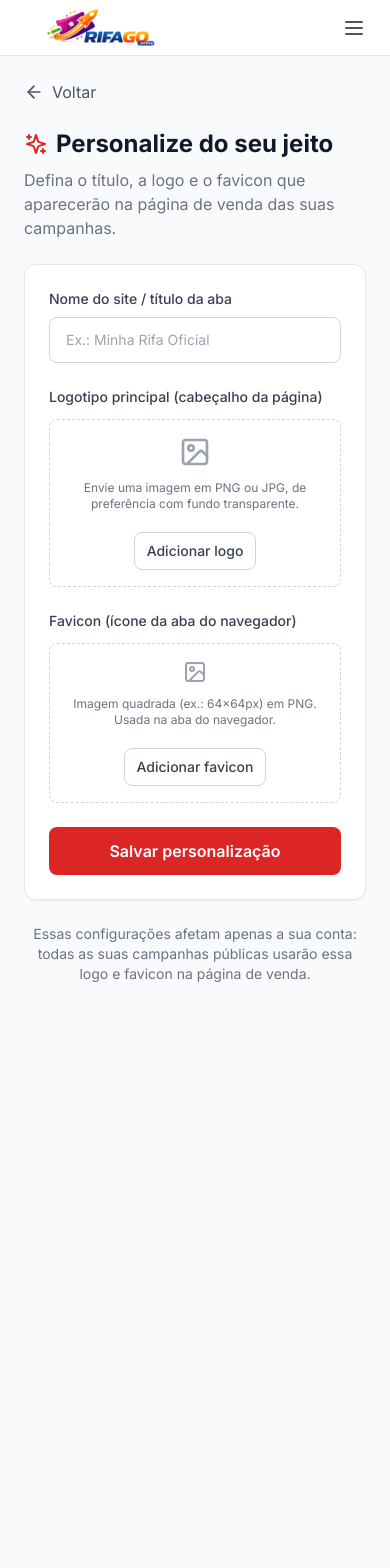
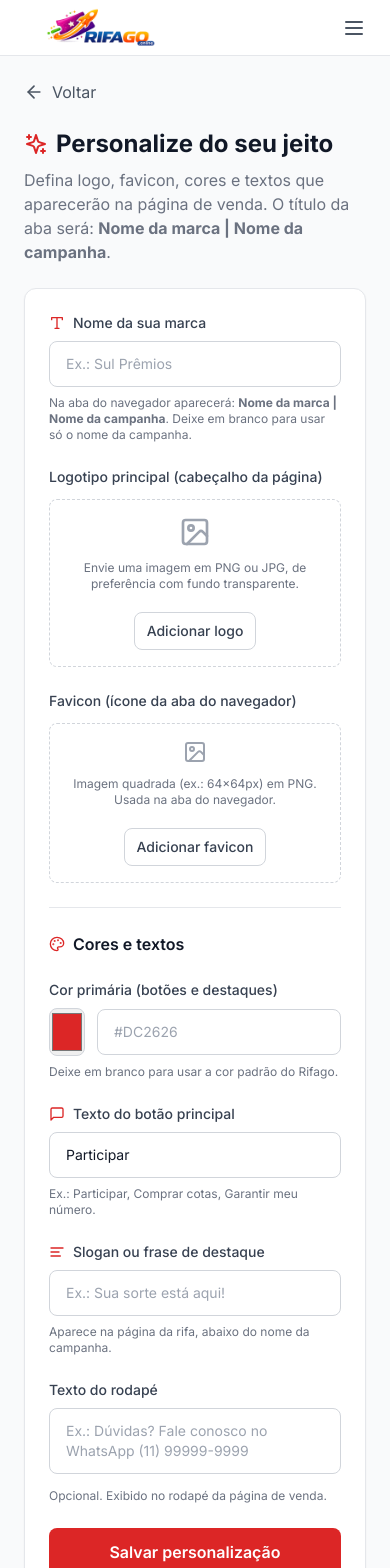
Before and after one commit to pedindooficial/rifago, a Next.js app: page /configuracao/personalizar in a window 390 px wide. Shown: the top 1568 px of the page. Before the commit the page ends 1008 px from the top, so only its background shows below. Built offline with nearby package versions, Linux system fonts and the light colour scheme; no server answers.

Commit message:
Personalizar: titulo aba Marca | Campanha, cor primaria, CTA, slogan e rodape

```diff
--- a/app/(dashboard)/configuracao/personalizar/page.tsx
+++ b/app/(dashboard)/configuracao/personalizar/page.tsx
@@ -3,18 +3,26 @@
 import { useEffect, useRef, useState } from "react";
 import Link from "next/link";
 import Image from "next/image";
-import { ArrowLeft, Image as ImageIcon, Sparkles } from "lucide-react";
+import { ArrowLeft, Image as ImageIcon, Sparkles, Palette, Type, MessageSquare, AlignLeft } from "lucide-react";
 
 type BrandingForm = {
   siteTitle: string;
   logoUrl: string;
   faviconUrl: string;
+  primaryColor: string;
+  ctaButtonText: string;
+  slogan: string;
+  footerText: string;
 };
 
 const defaultForm: BrandingForm = {
   siteTitle: "",
   logoUrl: "",
   faviconUrl: "",
+  primaryColor: "",
+  ctaButtonText: "Participar",
+  slogan: "",
+  footerText: "",
 };
 
 export default function Personalizar() {
@@ -54,6 +62,10 @@ export default function Personalizar() {
         siteTitle: form.siteTitle ?? "",
         logoUrl: form.logoUrl ?? "",
         faviconUrl: form.faviconUrl ?? "",
+        primaryColor: form.primaryColor ?? "",
+        ctaButtonText: form.ctaButtonText || "Participar",
+        slogan: form.slogan ?? "",
+        footerText: form.footerText ?? "",
       };
       const res = await fetch("/api/config/personalizar", {
         method: "PUT",
@@ -95,7 +107,7 @@ export default function Personalizar() {
           <h1 className="text-2xl font-bold text-gray-900">Personalize do seu jeito</h1>
         </div>
         <p className="text-gray-500 mb-6">
-          Defina o título, a logo e o favicon que aparecerão na página de venda das suas campanhas.
+          Defina logo, favicon, cores e textos que aparecerão na página de venda. O título da aba será: <strong>Nome da marca | Nome da campanha</strong>.
         </p>
 
         <div className="bg-white rounded-xl shadow-sm border border-gray-200 overflow-hidden">
@@ -105,16 +117,20 @@ export default function Personalizar() {
             ) : (
               <>
                 <div className="space-y-2">
-                  <label className="block text-sm font-medium text-gray-700">
-                    Nome do site / título da aba
+                  <label className="block text-sm font-medium text-gray-700 flex items-center gap-2">
+                    <Type className="w-4 h-4 text-primary" />
+                    Nome da sua marca
                   </label>
                   <input
                     type="text"
                     value={form.siteTitle}
                     onChange={(e) => setForm((f) => ({ ...f, siteTitle: e.target.value }))}
-                    placeholder="Ex.: Minha Rifa Oficial"
+                    placeholder="Ex.: Sul Prêmios"
                     className="w-full px-4 py-3 border border-gray-300 rounded-lg focus:ring-2 focus:ring-primary focus:border-transparent text-sm sm:text-base"
                   />
+                  <p className="text-xs text-gray-500">
+                    Na aba do navegador aparecerá: <strong>Nome da marca | Nome da campanha</strong>. Deixe em branco para usar só o nome da campanha.
+                  </p>
                 </div>
 
                 <div className="grid grid-cols-1 md:grid-cols-2 gap-6">
@@ -225,6 +241,79 @@ export default function Personalizar() {
                   </div>
                 </div>
 
+                <div className="border-t border-gray-200 pt-6 space-y-6">
+                  <h3 className="text-base font-semibold text-gray-900 flex items-center gap-2">
+                    <Palette className="w-4 h-4 text-primary" />
+                    Cores e textos
+                  </h3>
+
+                  <div className="space-y-2">
+                    <label className="block text-sm font-medium text-gray-700">
+                      Cor primária (botões e destaques)
+                    </label>
+                    <div className="flex items-center gap-3">
+                      <input
+                        type="color"
+                        value={form.primaryColor || "#DC2626"}
+                        onChange={(e) => setForm((f) => ({ ...f, primaryColor: e.target.value }))}
+                        className="w-12 h-12 rounded-lg border border-gray-300 cursor-pointer"
+                      />
+                      <input
+                        type="text"
+                        value={form.primaryColor}
+                        onChange={(e) => setForm((f) => ({ ...f, primaryColor: e.target.value }))}
+                        placeholder="#DC2626"
+                        className="flex-1 px-4 py-3 border border-gray-300 rounded-lg focus:ring-2 focus:ring-primary focus:border-transparent text-sm"
+                      />
+                    </div>
+                    <p className="text-xs text-gray-500">Deixe em branco para usar a cor padrão do Rifago.</p>
+                  </div>
+
+                  <div className="space-y-2">
+                    <label className="block text-sm font-medium text-gray-700 flex items-center gap-2">
+                      <MessageSquare className="w-4 h-4 text-primary" />
+                      Texto do botão principal
+                    </label>
+                    <input
+                      type="text"
+                      value={form.ctaButtonText}
+                      onChange={(e) => setForm((f) => ({ ...f, ctaButtonText: e.target.value }))}
+                      placeholder="Participar"
+                      className="w-full px-4 py-3 border border-gray-300 rounded-lg focus:ring-2 focus:ring-primary focus:border-transparent text-sm sm:text-base"
+                    />
+                    <p className="text-xs text-gray-500">Ex.: Participar, Comprar cotas, Garantir meu número.</p>
+                  </div>
+
+                  <div className="space-y-2">
+                    <label className="block text-sm font-medium text-gray-700 flex items-center gap-2">
+                      <AlignLeft className="w-4 h-4 text-primary" />
+                      Slogan ou frase de destaque
+                    </label>
+                    <input
+                      type="text"
+                      value={form.slogan}
+                      onChange={(e) => setForm((f) => ({ ...f, slogan: e.target.value }))}
+                      placeholder="Ex.: Sua sorte está aqui!"
+                      className="w-full px-4 py-3 border border-gray-300 rounded-lg focus:ring-2 focus:ring-primary focus:border-transparent text-sm sm:text-base"
+                    />
+                    <p className="text-xs text-gray-500">Aparece na página da rifa, abaixo do nome da campanha.</p>
+                  </div>
+
+                  <div className="space-y-2">
+                    <label className="block text-sm font-medium text-gray-700">
+                      Texto do rodapé
+                    </label>
+                    <textarea
+                      value={form.footerText}
+                      onChange={(e) => setForm((f) => ({ ...f, footerText: e.target.value }))}
+                      placeholder="Ex.: Dúvidas? Fale conosco no WhatsApp (11) 99999-9999"
+                      rows={2}
+                      className="w-full px-4 py-3 border border-gray-300 rounded-lg focus:ring-2 focus:ring-primary focus:border-transparent text-sm sm:text-base resize-none"
+                    />
+                    <p className="text-xs text-gray-500">Opcional. Exibido no rodapé da página de venda.</p>
+                  </div>
+                </div>
+
                 <button
                   type="submit"
                   disabled={saving}
@@ -238,8 +327,7 @@ export default function Personalizar() {
         </div>
 
         <p className="mt-6 text-sm text-gray-500 text-center">
-          Essas configurações afetam apenas a sua conta: todas as suas campanhas públicas usarão essa logo e
-          favicon na página de venda.
+          Essas configurações afetam apenas a sua conta: todas as suas campanhas públicas usarão essa identidade na página de venda.
         </p>
       </div>
     </div>
--- a/app/(landing)/rifa/[id]/page.tsx
+++ b/app/(landing)/rifa/[id]/page.tsx
@@ -1,7 +1,6 @@
 "use client";
 
 import { useEffect, useState } from "react";
-import Head from "next/head";
 import { useParams, useRouter } from "next/navigation";
 import Link from "next/link";
 import { Gift, Percent, ChevronDown, Ticket, CheckCircle2, Facebook, Instagram, Twitter, MessageCircle, Users, Youtube, Share2, Linkedin, Minus, Plus, Trophy, Medal, Award } from "lucide-react";
@@ -247,15 +246,27 @@ export default function RifaPublicaPage() {
     );
   }
 
+  const tituloAba = campanha.brandingSiteTitle
+    ? `${campanha.brandingSiteTitle} | ${campanha.nome}`
+    : campanha.nome;
+  const corPrimaria = campanha.brandingPrimaryColor || undefined;
+  const textoBotao = campanha.brandingCtaText?.trim() || "Participar";
+
+  useEffect(() => {
+    document.title = tituloAba;
+    if (campanha.brandingFaviconUrl) {
+      let link = document.querySelector<HTMLLinkElement>('link[rel="icon"]');
+      if (!link) {
+        link = document.createElement("link");
+        link.rel = "icon";
+        document.head.appendChild(link);
+      }
+      link.href = campanha.brandingFaviconUrl;
+    }
+  }, [tituloAba, campanha.brandingFaviconUrl]);
+
   return (
-    <>
-      <Head>
-        {campanha.brandingSiteTitle && <title>{campanha.brandingSiteTitle}</title>}
-        {campanha.brandingFaviconUrl && (
-          <link rel="icon" href={campanha.brandingFaviconUrl} />
-        )}
-      </Head>
-      <div className="min-h-screen bg-gray-50">
+    <div className="min-h-screen bg-gray-50">
       {/* Header público */}
       <header className="bg-white border-b border-gray-200 sticky top-0 z-40">
         <div className="max-w-5xl mx-auto px-4 sm:px-6 lg:px-8 py-3 flex items-center justify-between">
@@ -297,6 +308,11 @@ export default function RifaPublicaPage() {
               <h1 className="text-2xl sm:text-3xl font-bold text-white drop-shadow-lg">
                 {campanha.nome}
               </h1>
+              {campanha.brandingSlogan && (
+                <p className="text-sm sm:text-base text-white/95 drop-shadow mt-1">
+                  {campanha.brandingSlogan}
+                </p>
+              )}
               {campanha.status === "finalizada" && (
                 <span className="inline-block mt-2 px-3 py-1 rounded-full text-xs font-medium bg-gray-500/90 text-white">
                   Encerrada
@@ -435,10 +451,11 @@ export default function RifaPublicaPage() {
                     <button
                       type="button"
                       onClick={handleParticipar}
-                      className="inline-flex items-center justify-center gap-2 w-full sm:w-auto px-6 py-3 rounded-xl bg-primary hover:bg-primary-dark text-white font-semibold text-base transition-colors"
+                      className={`inline-flex items-center justify-center gap-2 w-full sm:w-auto px-6 py-3 rounded-xl text-white font-semibold text-base transition-colors ${!corPrimaria ? "bg-primary hover:bg-primary-dark" : ""}`}
+                      style={corPrimaria ? { backgroundColor: corPrimaria } : undefined}
                     >
                       <Ticket className="w-5 h-5" />
-                      Participar
+                      {textoBotao}
                     </button>
                   </>
                 ) : (
@@ -723,6 +740,14 @@ export default function RifaPublicaPage() {
         </div>
       </div>
 
+      {campanha.brandingFooterText && (
+        <footer className="border-t border-gray-200 bg-white py-6 mt-8">
+          <div className="max-w-5xl mx-auto px-4 sm:px-6 lg:px-8 text-center text-sm text-gray-600">
+            {campanha.brandingFooterText}
+          </div>
+        </footer>
+      )}
+
       {/* Ícone flutuante: Grupo do WhatsApp */}
       {campanha?.redesSociais?.whatsappGrupo && (
         <a
@@ -764,6 +789,5 @@ export default function RifaPublicaPage() {
         </div>
       )}
     </div>
-    </>
   );
 }
--- a/app/api/config/personalizar/route.ts
+++ b/app/api/config/personalizar/route.ts
@@ -7,6 +7,20 @@ type BrandingPayload = {
   siteTitle?: string;
   logoUrl?: string;
   faviconUrl?: string;
+  primaryColor?: string;
+  ctaButtonText?: string;
+  slogan?: string;
+  footerText?: string;
+};
+
+const emptyPayload: BrandingPayload = {
+  siteTitle: "",
+  logoUrl: "",
+  faviconUrl: "",
+  primaryColor: "",
+  ctaButtonText: "",
+  slogan: "",
+  footerText: "",
 };
 
 export async function GET(request: NextRequest) {
@@ -25,11 +39,7 @@ export async function GET(request: NextRequest) {
   await connectDB();
   const cfg = await BrandingConfig.findOne({ userId: token.id }).lean();
   if (!cfg) {
-    return NextResponse.json<BrandingPayload>({
-      siteTitle: "",
-      logoUrl: "",
-      faviconUrl: "",
-    });
+    return NextResponse.json<BrandingPayload>(emptyPayload);
   }
 
   const c = cfg as unknown as BrandingPayload;
@@ -37,6 +47,10 @@ export async function GET(request: NextRequest) {
     siteTitle: c.siteTitle ?? "",
     logoUrl: c.logoUrl ?? "",
     faviconUrl: c.faviconUrl ?? "",
+    primaryColor: c.primaryColor ?? "",
+    ctaButtonText: c.ctaButtonText ?? "",
+    slogan: c.slogan ?? "",
+    footerText: c.footerText ?? "",
   });
 }
 
@@ -56,15 +70,12 @@ export async function PUT(request: NextRequest) {
   const body = (await request.json()) as BrandingPayload;
   await connectDB();
 
-  const update: BrandingPayload = {};
-  if (typeof body.siteTitle === "string") {
-    update.siteTitle = body.siteTitle.trim();
-  }
-  if (typeof body.logoUrl === "string") {
-    update.logoUrl = body.logoUrl.trim();
-  }
-  if (typeof body.faviconUrl === "string") {
-    update.faviconUrl = body.faviconUrl.trim();
+  const update: Record<string, string> = {};
+  const keys: (keyof BrandingPayload)[] = ["siteTitle", "logoUrl", "faviconUrl", "primaryColor", "ctaButtonText", "slogan", "footerText"];
+  for (const key of keys) {
+    if (key in body && typeof body[key] === "string") {
+      update[key] = (body[key] as string).trim();
+    }
   }
 
   await BrandingConfig.findOneAndUpdate(
--- a/lib/api.ts
+++ b/lib/api.ts
@@ -66,6 +66,10 @@ export interface Campanha {
   brandingLogoUrl?: string;
   brandingFaviconUrl?: string;
   brandingSiteTitle?: string;
+  brandingPrimaryColor?: string;
+  brandingCtaText?: string;
+  brandingSlogan?: string;
+  brandingFooterText?: string;
 }
 
 export interface CriarCampanhaData {
--- a/lib/models/BrandingConfig.ts
+++ b/lib/models/BrandingConfig.ts
@@ -3,12 +3,18 @@ import mongoose from "mongoose";
 export interface IBrandingConfig {
   _id: mongoose.Types.ObjectId;
   userId: mongoose.Types.ObjectId;
-  /** Título exibido na aba/navegador (opcional) */
+  /** Nome da marca (usado na aba: "Marca | Nome da campanha") */
   siteTitle?: string;
-  /** Logo principal (data URL ou URL pública) */
   logoUrl?: string;
-  /** Favicon (data URL ou URL pública) */
   faviconUrl?: string;
+  /** Cor primária (hex, ex: #DC2626) para botões e destaques */
+  primaryColor?: string;
+  /** Texto do botão principal (ex.: Participar, Comprar cotas) */
+  ctaButtonText?: string;
+  /** Slogan ou frase de destaque abaixo do nome da campanha */
+  slogan?: string;
+  /** Texto exibido no rodapé da página da rifa */
+  footerText?: string;
   createdAt: Date;
   updatedAt: Date;
 }
@@ -25,6 +31,10 @@ const BrandingConfigSchema = new mongoose.Schema<IBrandingConfig>(
     siteTitle: { type: String, default: "", trim: true },
     logoUrl: { type: String, default: "", trim: true },
     faviconUrl: { type: String, default: "", trim: true },
+    primaryColor: { type: String, default: "", trim: true },
+    ctaButtonText: { type: String, default: "", trim: true },
+    slogan: { type: String, default: "", trim: true },
+    footerText: { type: String, default: "", trim: true },
   },
   { timestamps: true }
 );
```
Also changed, not shown: app/api/campanhas/public/[id]/route.ts (+16 -0 lines).
